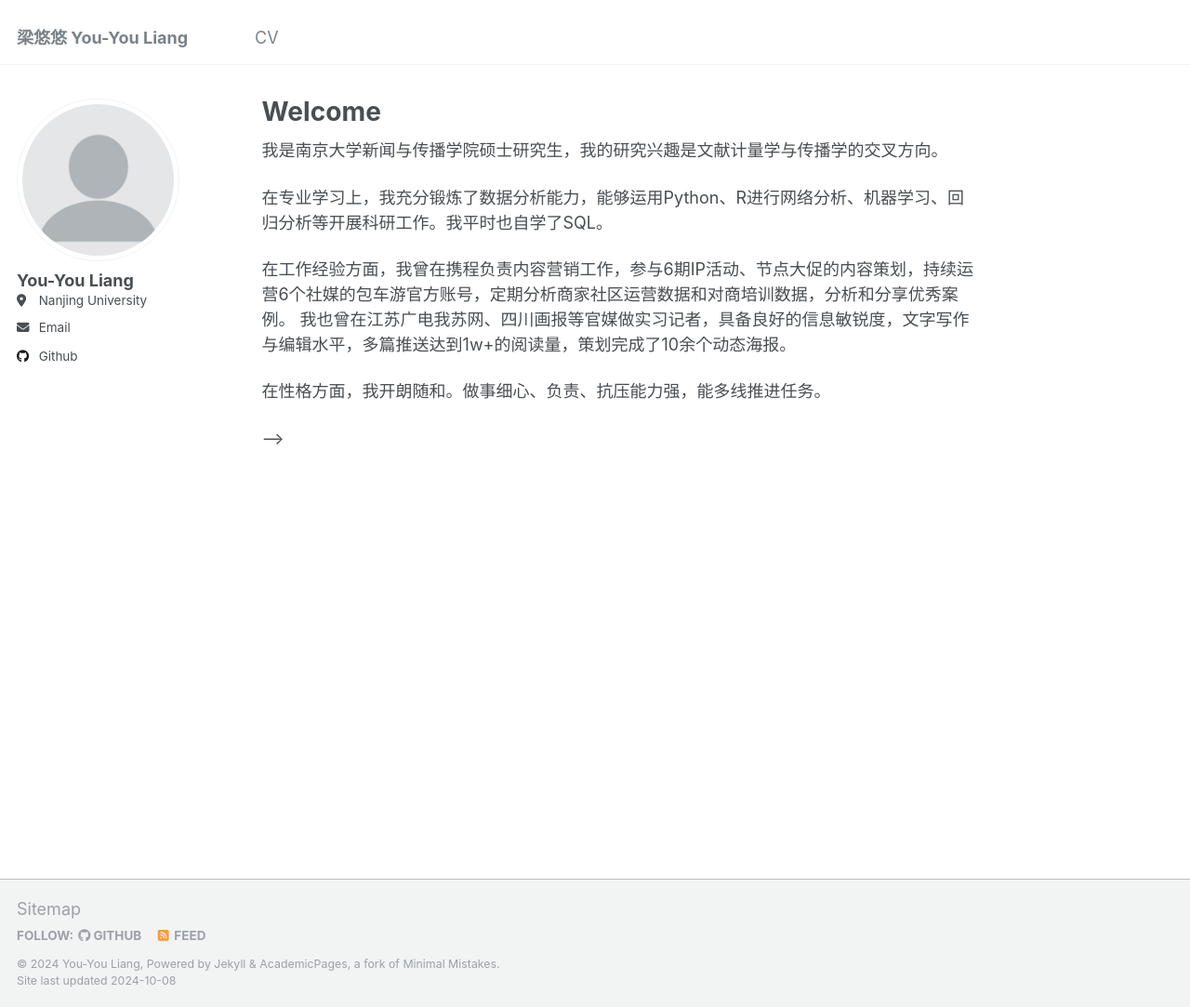
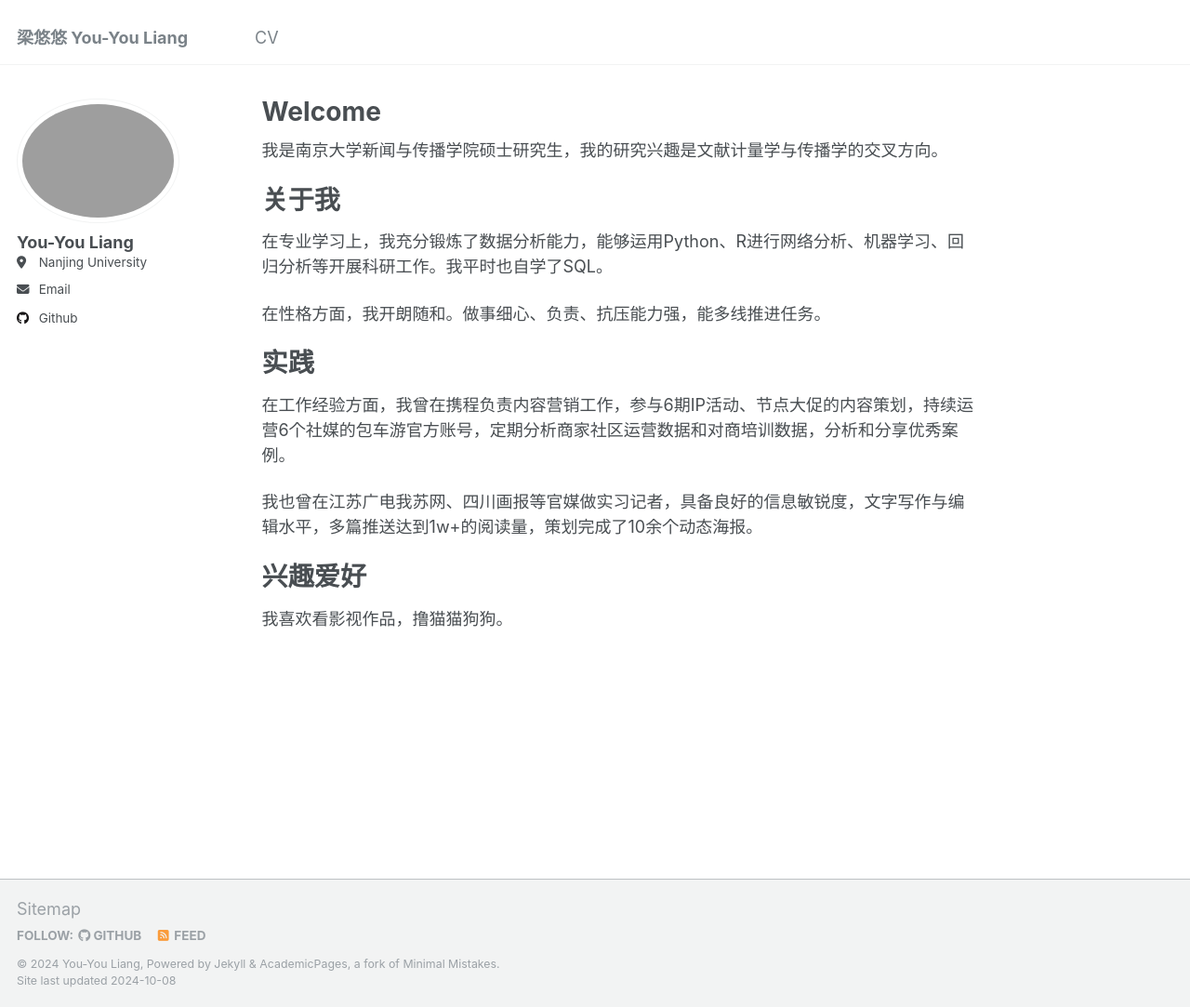
Before and after one commit to YouYou-Liang/YouYou-Liang.github.io, a Jekyll site: the page built from _pages/about.md, in a window 1280 px wide and 1083 px high. Shown: the whole window at 93% size. Built offline with Jekyll 4.4.1, drawn with Linux system fonts in a browser that asks for light colours.

Commit message:
修改首页

```diff
--- a/_config.yml
+++ b/_config.yml
@@ -21,7 +21,7 @@ repository               : "YouYou-Liang/YouYou-Liang.github.io"
 #               Additional customization can be done by editing /_includes/author-profile.html
 author:
   # Biographic information
-  avatar           : "profile.png"
+  avatar           : "profile.jpg"
   name             : "You-You Liang"
   pronouns         : # example: "she/her"
   bio              : #"Short biography for the left-hand sidebar"
--- a/_pages/about.md
+++ b/_pages/about.md
@@ -45,14 +45,25 @@ How to edit your site's GitHub repository
 
 我是南京大学新闻与传播学院硕士研究生，我的研究兴趣是文献计量学与传播学的交叉方向。
 
+关于我
+======
+
 在专业学习上，我充分锻炼了数据分析能力，能够运用Python、R进行网络分析、机器学习、回归分析等开展科研工作。我平时也自学了SQL。
 
+在性格方面，我开朗随和。做事细心、负责、抗压能力强，能多线推进任务。
+
+实践
+======
+
 在工作经验方面，我曾在携程负责内容营销工作，参与6期IP活动、节点大促的内容策划，持续运营6个社媒的包车游官方账号，定期分析商家社区运营数据和对商培训数据，分析和分享优秀案例。
+
 我也曾在江苏广电我苏网、四川画报等官媒做实习记者，具备良好的信息敏锐度，文字写作与编辑水平，多篇推送达到1w+的阅读量，策划完成了10余个动态海报。
 
-在性格方面，我开朗随和。做事细心、负责、抗压能力强，能多线推进任务。
+兴趣爱好
+======
+我喜欢看影视作品，撸猫猫狗狗。
 
 <!--
 For more info
 ------
-More info about configuring Academic Pages can be found in [the guide](https://academicpages.github.io/markdown/). The [guides for the Minimal Mistakes theme](https://mmistakes.github.io/minimal-mistakes/docs/configuration/) (which this theme was forked from) might also be helpful. --> -->
+More info about configuring Academic Pages can be found in [the guide](https://academicpages.github.io/markdown/). The [guides for the Minimal Mistakes theme](https://mmistakes.github.io/minimal-mistakes/docs/configuration/) (which this theme was forked from) might also be helpful. -->
```
Also changed, not shown: _pages/markdown.md (+1 -1 lines), images/profile.png (deleted), 1 other file.
